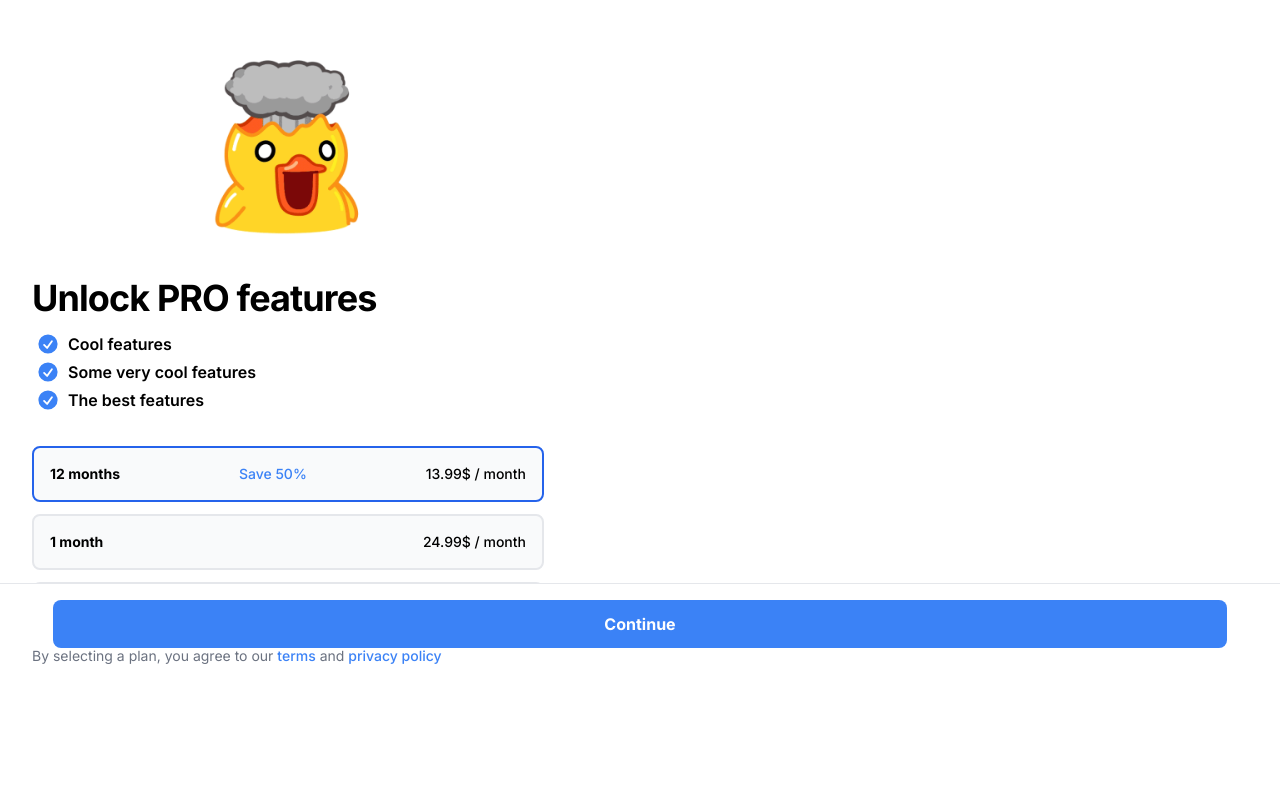
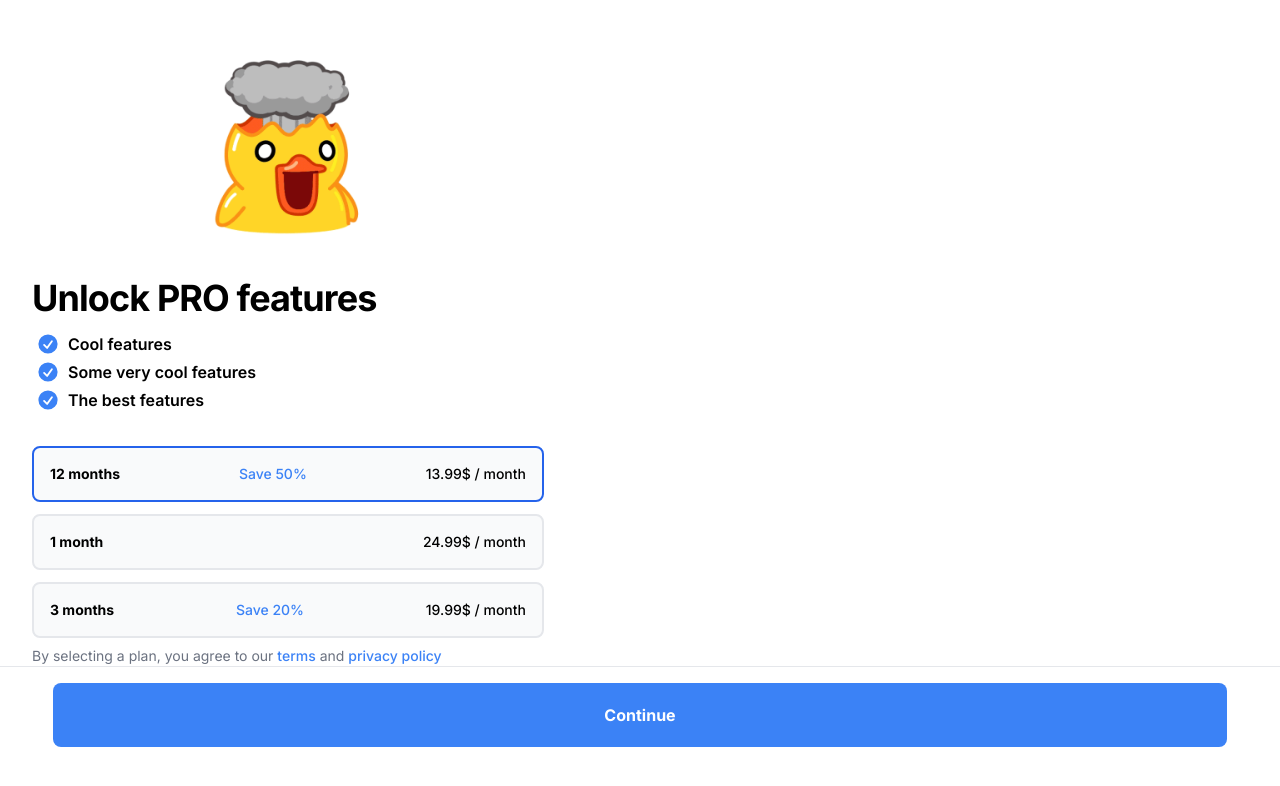
Before and after one commit to vsecoder/telesub, a Next.js app: page / in a window 1280 px wide. Shown: the part 112-898 px from the top of the page. Built offline with nearby package versions, Linux system fonts and the light colour scheme.

Commit message:
Update page.tsx

```diff
--- a/app/page.tsx
+++ b/app/page.tsx
@@ -103,9 +103,9 @@ export default function Home() {
                 <a href="#" className="font-medium text-blue-500 hover:underline">privacy policy</a>
               </p>
 
-              <div className="fixed bottom-10 left-0 right-0 flex justify-center border-t border-gray-200 bg-white">
+              <div className="fixed left-0 right-0 flex justify-center border-t border-gray-200 bg-white">
                 <button
-                  className="mt-4 px-6 py-3 font-bold text-white bg-blue-500 rounded-lg hover:bg-blue-600 w-11/12"
+                  className="mt-4 px-6 py-5 font-bold text-white bg-blue-500 rounded-lg hover:bg-blue-600 w-11/12"
                   onClick={() => setOpened(true)}
                 >
                   Continue
```
